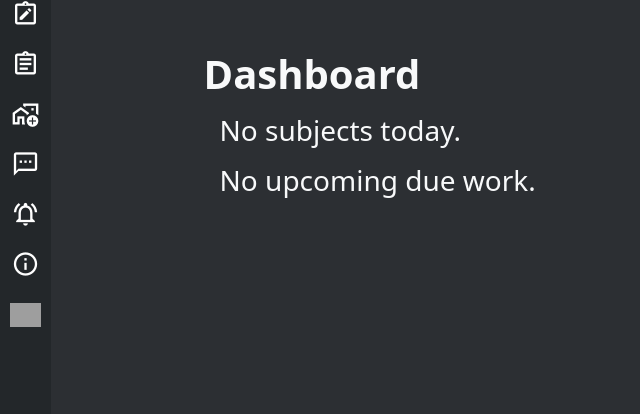
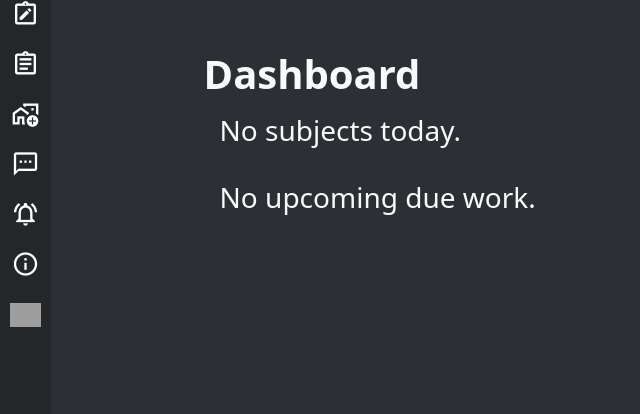
Before and after one commit to SleepyStew/CoolBox_Old, a Django app: page /dashboard/ in a window 1280 px wide. Shown: the part 75-489 px from the top of the page, without its empty margins (0-640 px from the left). Run offline with Django 4.2, Linux system fonts and the light colour scheme; the visitor is signed in with stand-in values (Sample User, id 1); data that the repository does not hold is empty; parts of the project's set-up code (start-up, migrations or seed data) failed here and were passed over; some libraries are stand-ins or nearby versions; grey boxes are pictures that could not be loaded.

Commit message:
reminders

```diff
--- a/templates/dashboard/dashboard.html
+++ b/templates/dashboard/dashboard.html
@@ -21,13 +21,14 @@
         {% else %}
             <h3 class="text-light mt-3">No subjects today.</h3>
         {% endif %}
+        <hr>
         {% if duework %}
-            <h3 class="text-light mt-3">Upcoming Due Work:</h3>
+            <h3 class="text-light">Upcoming Due Work:</h3>
             <div id="upcomingduework">
                 {% for dueworkitem in duework %}{{ dueworkitem | safe }}{% endfor %}
             </div>
         {% else %}
-            <h3 class="text-light mt-3">No upcoming due work.</h3>
+            <h3 class="text-light">No upcoming due work.</h3>
         {% endif %}
     </div>
 
```
